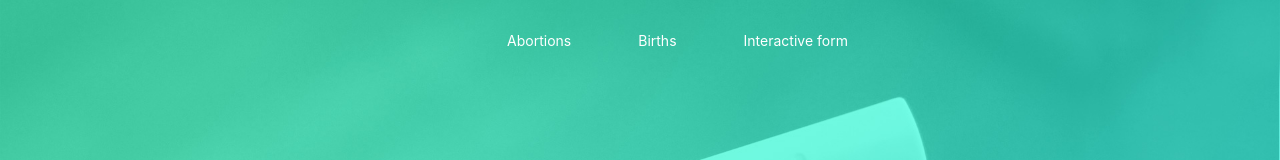
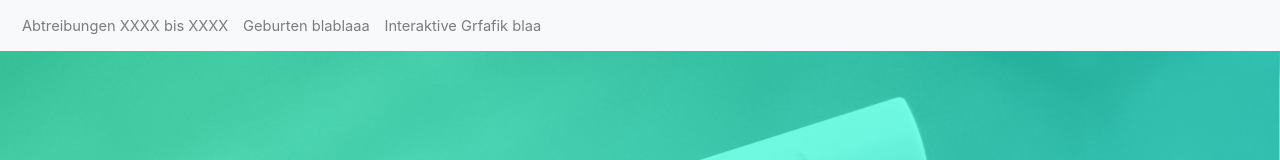
Before and after one commit to AnnaMcPezz/MMK-Projekt, a Vue app in the folder my-project/: page / in a window 1280 px wide. Shown: the top 160 px of the page. Built offline with nearby package versions, Linux system fonts and the light colour scheme.

Commit message:
Navi und Scroll Button

```diff
--- a/my-project/src/App.vue
+++ b/my-project/src/App.vue
@@ -8,19 +8,32 @@
     </div>
 
     <div class="bg-img">
-      <div class="nav-menu">
-        <ul id="container-nav">
-          <li>
-            <a href="#Abortions">Abortions</a>
+      <nav class="navbar navbar-expand-lg navbar-light bg-light">
+        <button
+          class="navbar-toggler"
+          type="button"
+          data-toggle="collapse"
+          data-target="#navbarTogglerDemo01"
+          aria-controls="navbarTogglerDemo01"
+          aria-expanded="false"
+          aria-label="Toggle navigation"
+        >
+          <span class="navbar-toggler-icon"></span>
+        </button>
+        <div class="collapse navbar-collapse" id="navbarTogglerDemo01">
+          <ul class="navbar-nav mr-auto mt-2 mt-lg-0">
+            <li class="nav-item">
+              <a class="nav-link" href="#Abortions">Abtreibungen XXXX bis XXXX</a>
             </li>
-          <li>
-            <a href="#Births">Births</a>
+            <li class="nav-item">
+              <a class="nav-link" href="#Births">Geburten blablaaa</a>
             </li>
-          <li>
-            <a href="#Interactive">Interactive form</a>
+            <li class="nav-item">
+              <a class="nav-link" href="#Interactive">Interaktive Grfafik blaa</a>
             </li>
           </ul>
         </div>
+      </nav>
       <div class="header-text">
         <h1 style="color: #fff; font-size:40pt">Titel, Slogan</h1>
         <p style="font-size: 20pt; font-weight: 200">kurzer Text</p>
@@ -95,6 +108,7 @@
         </div>
       </div>
     </div>
+
     <div class="container-fluid content footer">
       <div class="row">
         <div class="col-sm-12">
@@ -102,6 +116,8 @@
         </div>
       </div>
     </div>
+    <button onclick="scrollToTop()" id="topButton" title="Go to top"><span class="glyphicon glyphicon-menu-up"></span>Top</button>
+
   </div>
 </template>
 
@@ -127,6 +143,23 @@ export default {
     Chart2
   }
 };
+
+
+window.onscroll = function() {scrollFunction()};
+
+function scrollFunction() {
+  if (document.body.scrollTop > 20 || document.documentElement.scrollTop > 20) {
+    document.getElementById("topButton").style.display = "block";
+  } else {
+    document.getElementById("topButton").style.display = "none";
+  }
+}
+
+function scrollToTop() {
+  document.body.scrollTop = 0;
+  document.documentElement.scrollTop = 0;
+}
+
 </script>
 
 <style>
@@ -161,26 +194,6 @@ body {
   background-position: center;
   background-size: cover;
   position: relative;
-}
-.nav-menu {
-  text-align: center;
-  position: relative;
-}
-ul#container-nav li {
-  display: inline-block;
-  margin-left: 35px;
-  text-decoration: none;
-  padding: 30px 16px;
-  font-size: 14px;
-}
-
-.nav-menu a {
-  color: #fff;
-}
-
-.nav-menu a:hover {
-  color: rgb(32, 243, 155);
-  text-decoration: none;
 }
 
 h1 {
@@ -234,4 +247,24 @@ h2 {
 .inactive {
   display: none;
 }
+
+#topButton {
+  display: none;
+  position: fixed;
+  bottom: 20px;
+  right: 30px;
+  z-index: 99;
+  border: none;
+  outline: none;
+  background-color: rgb(19, 216, 203);
+  color: white;
+  cursor: pointer;
+  padding: 10px;
+  border-radius: 5px;
+  font-size: 18px;
+}
+
+#topButton:hover {
+  background-color: #555;
+}
 </style>
```
Lines whose indentation alone changed are shown as unchanged.
